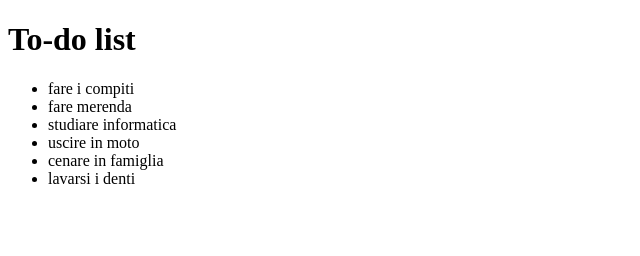
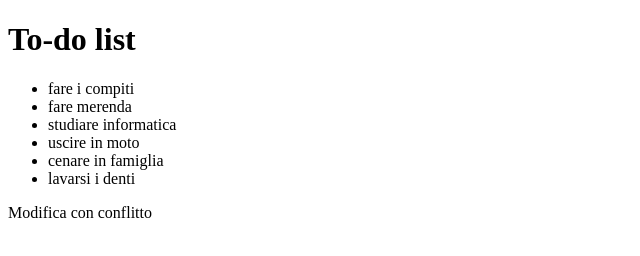
Before and after one commit to LorenzoAndreella/my-todo-list, a plain HTML site: page index.html in a window 1280 px wide. Shown: the whole page, without its empty margins (0-640 px from the left). Drawn offline with Linux system fonts and the light colour scheme.

Commit message:
Aggiunto paragrafo.2

```diff
--- a/index.html
+++ b/index.html
@@ -15,5 +15,6 @@
         <li> cenare in famiglia</li>
         <li> lavarsi i denti </li>
     </ul>
+    <p> Modifica con conflitto</p>
 </body>
 </html>
```
